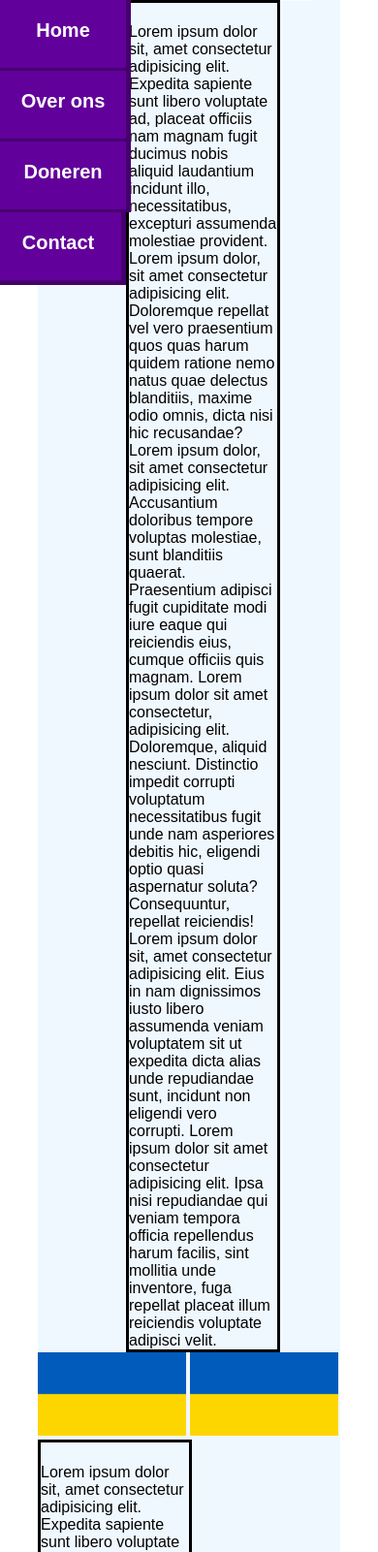
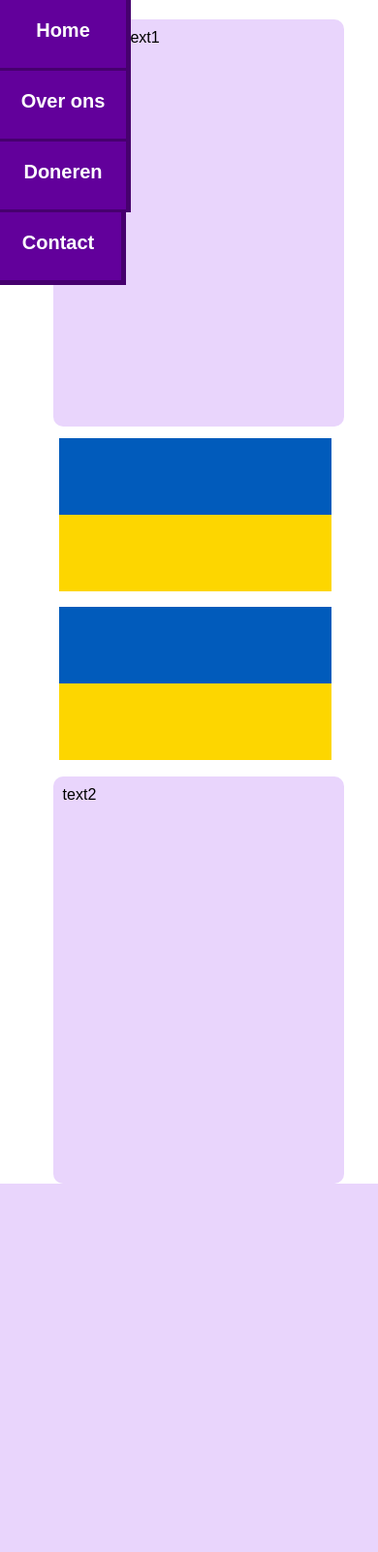
Before and after one commit to Doonguin/Project-week-P4, a PHP site: page / in a window 390 px wide. Shown: the part 125-1726 px from the top of the page at 97% size. After the commit the page ends 1346 px from the top, so only its background shows below. Run offline with PHP 8.4, Linux system fonts and the light colour scheme.

Commit message:
rowan fix home page

```diff
--- a/assets/css/style.css
+++ b/assets/css/style.css
@@ -74,36 +74,49 @@ nav ul li:hover {
 }
 
 main {
-
   width: 80%;
   height: 100%;
   margin: 0 auto;
-  background-color: aliceblue;
+  background-color: rgb(255, 255, 255);
+  margin-top: 5%;
 }
-
-.text{
-  margin: 0 auto;
-  width: 49%;
-  border: solid black;
-  display: inline-block;
-  background-color: aliceblue;
+.top {
+  display: flex;
 }
-
-.main-img{
-  margin: 0 auto;
+.text1 {
+  width: 45%;
+  margin-left: 0%;
+  height: 400px;
+  background-color: rgba(144, 45, 237, 0.2);
+  padding: 10px;
+  border-radius: 10px;
+}
+.img1 {
+  width: 45%;
+  margin-left: 5%;
+  margin-top: 4%;
+}
+.bottom {
+  display: flex;
+  margin-top: 3%;
+}
+.text2 {
+  width: 45%;
+  margin-left: 6%;
+  height: 400px;
+  background-color: rgba(144, 45, 237, 0.2);
+  padding: 10px;
+  border-radius: 10px;
+}
+.img2 {
+  width: 45%;
+  margin-left: 1%;
+  margin-top: 8%;
+}
+.img {
+  height: 90%;
   width: 100%;
-  max-height: 250px;
-  display: flex;
-  justify-content: center;
-
-
 }
-.post-img{
-  width: 49%;
-  display: inline-block;
-  justify-content: center;
-}
-
 #formDonations {
   background-color: darkcyan;
   width: 50px;
@@ -111,7 +124,37 @@ main {
   box-shadow: 5px 5px 0px black;
 }
 
-@media screen and (max-width: 560px) {
+@media only screen and (max-width: 560px) {
+  .top {
+    display: contents;
+  }
+  .bottom {
+    display: contents;
+  }
+  .text1 {
+    width: 90%;
+    margin-left: 5%;
+    margin-top: 4%;
+    height: 400px;
+  }
+  .img1 {
+    width: 90%;
+    margin-left: 7%;
+    margin-top: 4%;
+  }
+  .text2 {
+    width: 90%;
+    margin-left: 5%;
+    margin-top: 4%;
+    height: 400px;
+  }
+  .img2 {
+    width: 90%;
+    margin-left: 7%;
+    margin-top: 4%;
+  }
+
+/* @media screen and (max-width: 560px) { */
   nav {
     width: 130px;
     height: 100%;
--- a/index.php
+++ b/index.php
@@ -22,10 +22,14 @@
       </ul>
     </nav>
     <main>
-      <div class="text"><h1></h1>Lorem ipsum dolor sit, amet consectetur adipisicing elit. Expedita sapiente sunt libero voluptate ad, placeat officiis nam magnam fugit ducimus nobis aliquid laudantium incidunt illo, necessitatibus, excepturi assumenda molestiae provident. Lorem ipsum dolor, sit amet consectetur adipisicing elit. Doloremque repellat vel vero praesentium quos quas harum quidem ratione nemo natus quae delectus blanditiis, maxime odio omnis, dicta nisi hic recusandae? Lorem ipsum dolor, sit amet consectetur adipisicing elit. Accusantium doloribus tempore voluptas molestiae, sunt blanditiis quaerat. Praesentium adipisci fugit cupiditate modi iure eaque qui reiciendis eius, cumque officiis quis magnam. Lorem ipsum dolor sit amet consectetur, adipisicing elit. Doloremque, aliquid nesciunt. Distinctio impedit corrupti voluptatum necessitatibus fugit unde nam asperiores debitis hic, eligendi optio quasi aspernatur soluta? Consequuntur, repellat reiciendis! Lorem ipsum dolor sit, amet consectetur adipisicing elit. Eius in nam dignissimos iusto libero assumenda veniam voluptatem sit ut expedita dicta alias unde repudiandae sunt, incidunt non eligendi vero corrupti. Lorem ipsum dolor sit amet consectetur adipisicing elit. Ipsa nisi repudiandae qui veniam tempora officia repellendus harum facilis, sint mollitia unde inventore, fuga repellat placeat illum reiciendis voluptate adipisci velit.</div>
-      <div class="post-img"><img src="./assets/img/flag.jpg" class="main-img img-fluid" alt=""></div>
-      <div class="post-img"><img src="./assets/img/flag.jpg" class="main-img img-fluid" alt=""></div>
-      <div class="text"><h1></h1>Lorem ipsum dolor sit, amet consectetur adipisicing elit. Expedita sapiente sunt libero voluptate ad, placeat officiis nam magnam fugit ducimus nobis aliquid laudantium incidunt illo, necessitatibus, excepturi assumenda molestiae provident. Lorem ipsum dolor, sit amet consectetur adipisicing elit. Doloremque repellat vel vero praesentium quos quas harum quidem ratione nemo natus quae delectus blanditiis, maxime odio omnis, dicta nisi hic recusandae? Lorem ipsum dolor, sit amet consectetur adipisicing elit. Accusantium doloribus tempore voluptas molestiae, sunt blanditiis quaerat. Praesentium adipisci fugit cupiditate modi iure eaque qui reiciendis eius, cumque officiis quis magnam. Lorem ipsum dolor sit amet consectetur, adipisicing elit. Doloremque, aliquid nesciunt. Distinctio impedit corrupti voluptatum necessitatibus fugit unde nam asperiores debitis hic, eligendi optio quasi aspernatur soluta? Consequuntur, repellat reiciendis! Lorem ipsum dolor sit, amet consectetur adipisicing elit. Eius in nam dignissimos iusto libero assumenda veniam voluptatem sit ut expedita dicta alias unde repudiandae sunt, incidunt non eligendi vero corrupti. Lorem ipsum dolor sit amet consectetur adipisicing elit. Ipsa nisi repudiandae qui veniam tempora officia repellendus harum facilis, sint mollitia unde inventore, fuga repellat placeat illum reiciendis voluptate adipisci velit.</div>
+    <div class="top">
+      <div class="text1">text1</div>
+      <div class="img1"><img src="./assets/img/flag.jpg" class="img"></div>
+    </div>
+    <div class="bottom">
+      <div class="img2"><img src="./assets/img/flag.jpg" class="img"></div>
+      <div class="text2">text2</div>
+    </div>
     </main>
     <footer>
 
```
